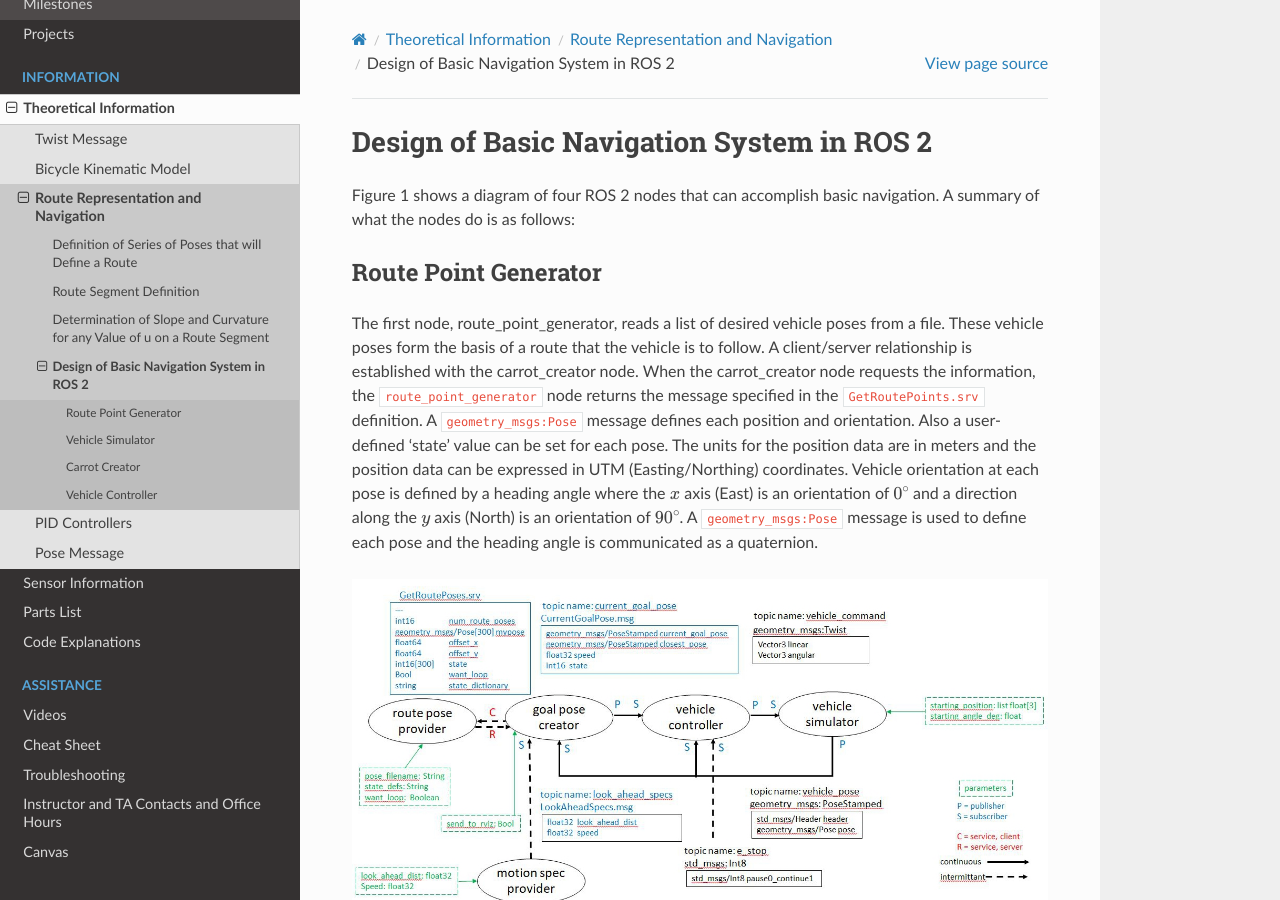
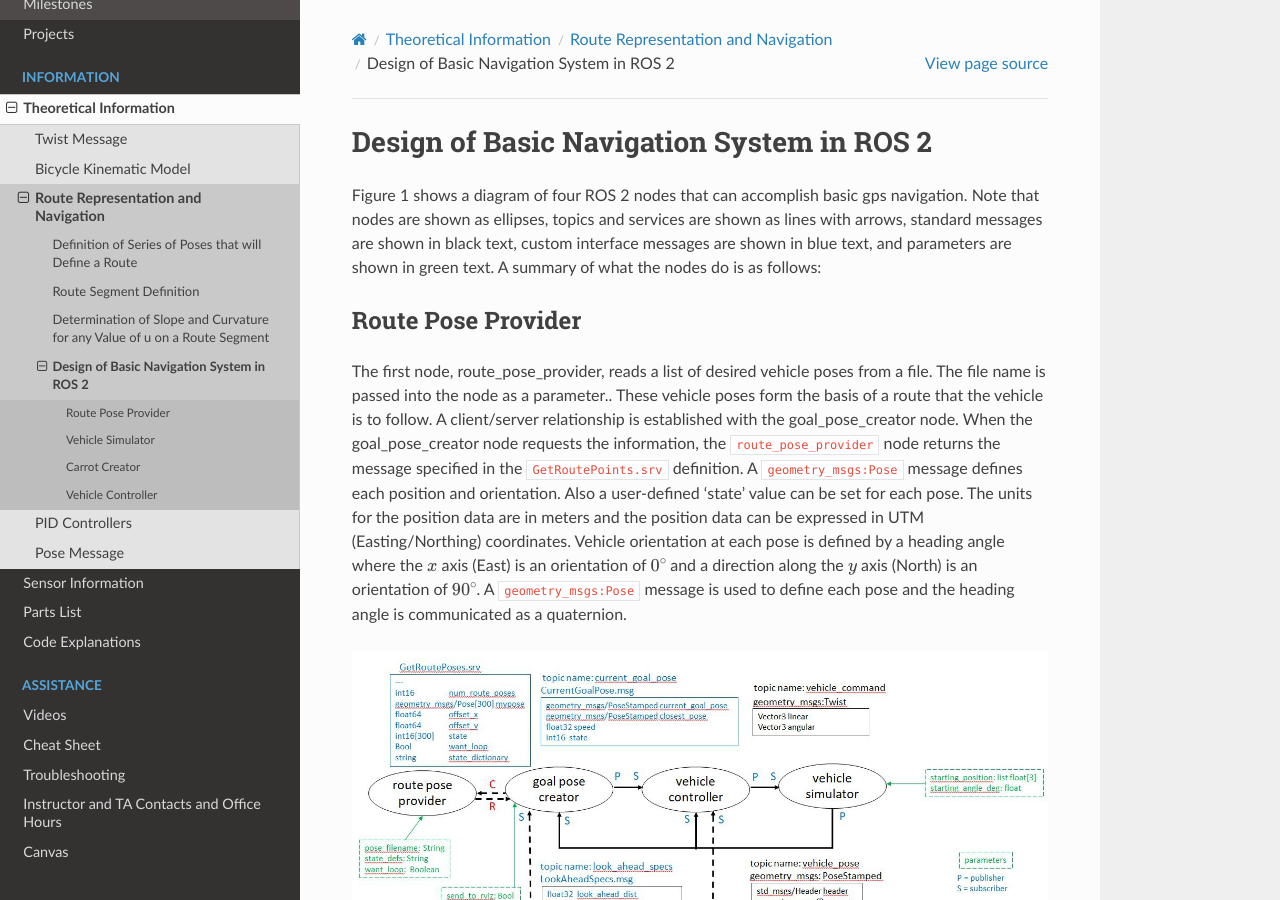
Before and after one commit to av-mae-uf/av1tenth-docs, a Sphinx documentation site: the page built from docs/information/theoryinfo/routes/navsys.rst, in a window 1280 px wide and 900 px high. Built offline with Sphinx 7.4.7 and the Read the Docs theme 2.0.0, drawn with Linux system fonts in a browser that asks for light colours.

Commit message:
Update navsys.rst

```diff
--- a/docs/information/theoryinfo/routes/navsys.rst
+++ b/docs/information/theoryinfo/routes/navsys.rst
@@ -1,12 +1,12 @@
 Design of Basic Navigation System in ROS 2
 ==========================================
-Figure 1 shows a diagram of four ROS 2 nodes that can accomplish basic navigation.  A summary of what the nodes do is as follows:
+Figure 1 shows a diagram of four ROS 2 nodes that can accomplish basic gps navigation.  Note that nodes are shown as ellipses, topics and services are shown as lines with arrows, standard messages are shown in black text, custom interface messages are shown in blue text, and parameters are shown in green text. A summary of what the nodes do is as follows:
 
-Route Point Generator
+Route Pose Provider
 ^^^^^^^^^^^^^^^^^^^^^
-The first node, route_point_generator, reads a list of desired vehicle poses from a file.  These vehicle poses form the basis of a route that
-the vehicle is to follow.  A client/server relationship is established with the carrot_creator node.  When the carrot_creator node requests the information,
-the ``route_point_generator`` node returns the message specified in the ``GetRoutePoints.srv`` definition.  A ``geometry_msgs:Pose`` message defines each position and
+The first node, route_pose_provider, reads a list of desired vehicle poses from a file.  The file name is passed into the node as a parameter..  These vehicle poses form the basis of a route that
+the vehicle is to follow.  A client/server relationship is established with the goal_pose_creator node.  When the goal_pose_creator node requests the information,
+the ``route_pose_provider`` node returns the message specified in the ``GetRoutePoints.srv`` definition.  A ``geometry_msgs:Pose`` message defines each position and
 orientation.  Also a user-defined ‘state’ value can be set for each pose.  The units for the position data are in meters and the position data
 can be expressed in UTM (Easting/Northing) coordinates.  Vehicle orientation at each pose is defined by a heading angle where the
 :math:`x` axis (East) is an orientation of :math:`0^{\circ}` and a direction along the :math:`y` axis (North) is an orientation of :math:`90^{\circ}`.
```
